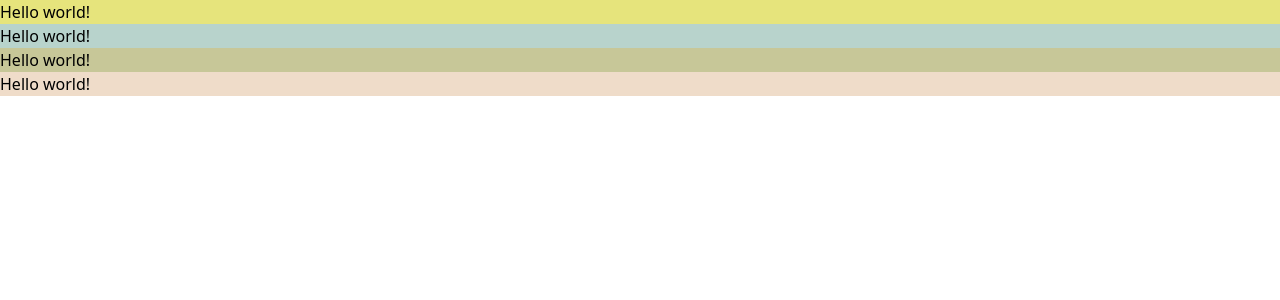
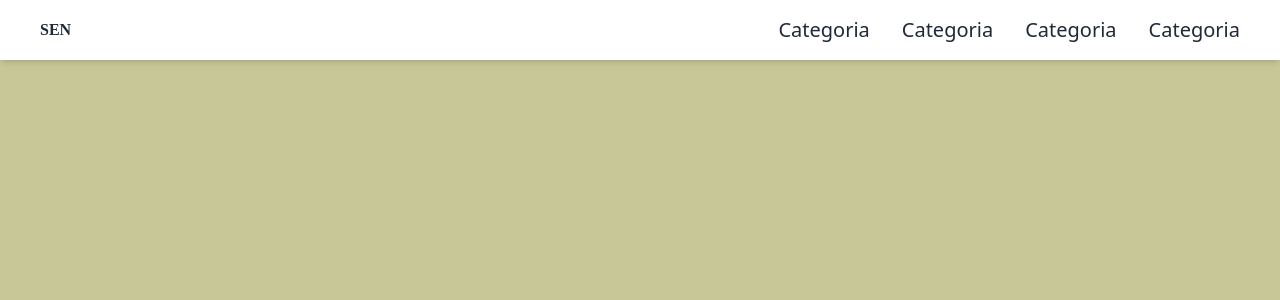
Before and after one commit to damian-arrieta/SEN, a React (Create React App) app: page / in a window 1280 px wide. Shown: the top 300 px of the page. Built offline with nearby package versions, Linux system fonts and the light colour scheme.

Commit message:
Init Navbar

```diff
--- a/src/App.js
+++ b/src/App.js
@@ -1,21 +1,12 @@
 import './App.css';
 import { BrowserRouter as Router, Switch, Route, Link, BrowserRouter } from 'react-router-dom';
+import Navbar from './components/Navbar';
 
 export default function App() {
   return (
     <>
-      <h1 className="bg-lemon">
-        Hello world!
-      </h1>
-      <h1 className="bg-teal">
-        Hello world!
-      </h1>
-      <h1 className="bg-olive">
-        Hello world!
-      </h1>
-      <h1 className="bg-vanilla">
-        Hello world!
-      </h1>
+      <Navbar />
+      <div className='bg-olive w-full h-screen'>Navbar</div>
     </>
   )
 }
--- a/src/components/Navbar.js
+++ b/src/components/Navbar.js
@@ -1,7 +1,32 @@
 import React from 'react'
 
 export default function Navbar() {
+
+  let links = [
+    {name: "Categoria", link: '/'},
+    {name: "Categoria", link: '/'},
+    {name: "Categoria", link: '/'},
+    {name: "Categoria", link: '/'},
+  ];
+
   return (
-    <div>Navbar</div>
+    <div className='shadow-md w-full fixed top-0 left-0'>
+      <div className='md:flex items-center justify-between bg-white py-4 md:px-10 px-7'>
+        <div className='font-bold text-2x1 cursor-pointer flex items-center font-[Poppins] text-gray-800'>
+          <span>
+            SEN
+          </span>
+        </div>
+        <ul className='md:flex cd:items-center'>
+          {
+            links.map((link)=>(
+              <li key={link.name} className='md:ml-8 text-xl'>
+                <a href={link.link} className='text-gray-800 hover:text-gray-400 duration-500'>{link.name}</a>
+              </li>
+            ))
+          }
+        </ul>
+      </div>
+    </div>
   )
 }
--- a/tailwind.config.js
+++ b/tailwind.config.js
@@ -9,7 +9,8 @@ module.exports = {
         'lemon': '#E6E47C',
         'teal': '#B8D3CC',
         'olive': '#C7C798',
-        'vanilla': '#EFDCC9'
+        'vanilla': '#EFDCC9',
+        'white': '#ffffff',
       }
     },
   },
```
